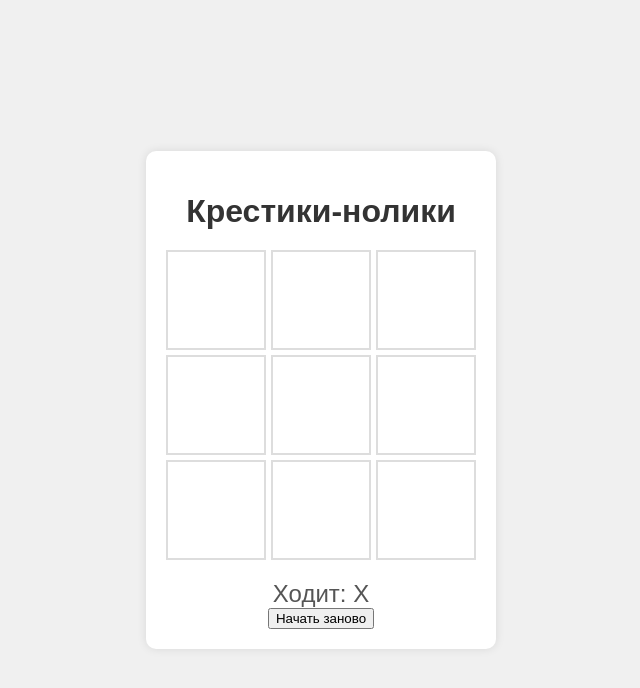
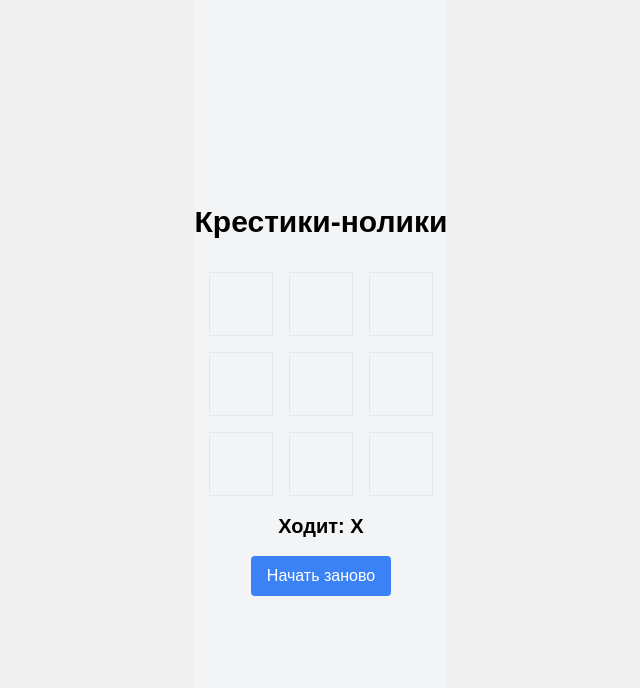
Before and after one commit to OtomiVetra/x-o, a React (Create React App) app: page / in a window 1280 px wide. Shown: the top 688 px of the page, without its empty margins (319-959 px from the left). Built offline with nearby package versions, Linux system fonts and the light colour scheme.

Commit message:
add classes and tailwind

```diff
--- a/package.json
+++ b/package.json
@@ -44,5 +44,8 @@
       "last 1 firefox version",
       "last 1 safari version"
     ]
+  },
+  "devDependencies": {
+    "tailwindcss": "^3.4.10"
   }
 }
--- a/src/components/app/App.js
+++ b/src/components/app/App.js
@@ -1,21 +1,32 @@
-import { Information } from '../information/information';
-import { Field } from '../field/field';
-import style from './App.module.css';
-import { useDispatch } from 'react-redux';
+import React, { Component } from 'react';
+import { connect } from 'react-redux';
+import Information from '../information/information';
+import Field from '../field/field';
 
-export const App = () => {
-	const dispatch = useDispatch();
-
-	const resetGame = () => {
-		dispatch({ type: 'RESET_GAME' });
+class App extends Component {
+	resetGame = () => {
+		this.props.resetGame();
 	};
 
-	return (
-		<div className={style.App}>
-			<h1 className={style.title}>Крестики-нолики</h1>
-			<Field />
-			<Information />
-			<button onClick={resetGame}>Начать заново</button>
-		</div>
-	);
-};
+	render() {
+		return (
+			<div className='flex flex-col items-center justify-center h-screen bg-gray-100'>
+				<h1 className='text-3xl font-bold mb-8'>Крестики-нолики</h1>
+				<Field />
+				<Information />
+				<button
+					className='mt-4 px-4 py-2 bg-blue-500 text-white rounded'
+					onClick={this.resetGame}
+				>
+					Начать заново
+				</button>
+			</div>
+		);
+	}
+}
+
+const mapDispatchToProps = (dispatch) => ({
+	resetGame: () => dispatch({ type: 'RESET_GAME' }),
+});
+
+export default connect(null, mapDispatchToProps)(App);
--- a/src/components/field/field.js
+++ b/src/components/field/field.js
@@ -1,42 +1,57 @@
-import style from './field.module.css';
-import { useSelector, useDispatch } from 'react-redux';
+import React, { Component } from 'react';
+import { connect } from 'react-redux';
 
-export const Field = () => {
-	const { field, currentPlayer, isGameEnded } = useSelector((state) => state);
-	const dispatch = useDispatch();
+class Field extends Component {
+	handleClick = (index) => {
+		const { field, currentPlayer, isGameEnded, makeMove } = this.props;
 
-	const handleClick = (index) => {
 		if (field[index] !== '' || isGameEnded) {
 			return;
 		}
 
-		dispatch({
-			type: 'MAKE_MOVE',
-			payload: { index, player: currentPlayer },
-		});
+		makeMove(index, currentPlayer);
 	};
 
-	const getCellStyle = (cell) => {
+	getCellStyle = (cell) => {
 		if (cell === 'X') {
-			return { color: 'red' };
+			return 'text-red-500';
 		} else if (cell === '0') {
-			return { color: 'blue' };
+			return 'text-blue-500';
 		}
-		return {};
+		return '';
 	};
 
+	render() {
+		const { field } = this.props;
+
 		return (
-		<div className={style.Field}>
+			<div className='grid grid-cols-3 gap-4'>
 				{field.map((cell, index) => (
 					<button
 						key={index}
-					className={style.cell}
-					onClick={() => handleClick(index)}
-					style={getCellStyle(cell)}
+						className={`w-16 h-16 flex items-center justify-center text-2xl font-bold border ${this.getCellStyle(cell)}`}
+						onClick={() => this.handleClick(index)}
 					>
 						{cell}
 					</button>
 				))}
 			</div>
 		);
-};
+	}
+}
+
+const mapStateToProps = (state) => ({
+	field: state.field,
+	currentPlayer: state.currentPlayer,
+	isGameEnded: state.isGameEnded,
+});
+
+const mapDispatchToProps = (dispatch) => ({
+	makeMove: (index, player) =>
+		dispatch({
+			type: 'MAKE_MOVE',
+			payload: { index, player },
+		}),
+});
+
+export default connect(mapStateToProps, mapDispatchToProps)(Field);
--- a/src/components/information/information.js
+++ b/src/components/information/information.js
@@ -1,8 +1,9 @@
-import style from './information.module.css';
-import { useSelector } from 'react-redux';
+import React, { Component } from 'react';
+import { connect } from 'react-redux';
 
-export const Information = () => {
-	const { isGameEnded, winner, currentPlayer, isDraw } = useSelector((state) => state);
+class Information extends Component {
+	render() {
+		const { isGameEnded, winner, currentPlayer, isDraw } = this.props;
 
 		let status;
 		if (isDraw) {
@@ -13,5 +14,15 @@ export const Information = () => {
 			status = `Ходит: ${currentPlayer}`;
 		}
 
-	return <div className={style.Information}>{status}</div>;
-};
+		return <div className='mt-4 text-xl font-semibold'>{status}</div>;
+	}
+}
+
+const mapStateToProps = (state) => ({
+	isGameEnded: state.isGameEnded,
+	winner: state.winner,
+	currentPlayer: state.currentPlayer,
+	isDraw: state.isDraw,
+});
+
+export default connect(mapStateToProps)(Information);
--- a/src/index.css
+++ b/src/index.css
@@ -1,3 +1,7 @@
+@tailwind base;
+@tailwind components;
+@tailwind utilities;
+
 body {
   margin: 0;
   font-family: -apple-system, BlinkMacSystemFont, 'Segoe UI', 'Roboto', 'Oxygen',
--- a/src/index.js
+++ b/src/index.js
@@ -1,7 +1,7 @@
 import React from 'react';
 import ReactDOM from 'react-dom/client';
 import './index.css';
-import { App } from './components/app/App';
+import App from './components/app/App';
 import { Provider } from 'react-redux';
 import { store } from './store';
 
--- /dev/null
+++ b/tailwind.config.js
@@ -0,0 +1,8 @@
+/** @type {import('tailwindcss').Config} */
+module.exports = {
+	content: ['./src/**/*.{html,js}'],
+	theme: {
+		extend: {},
+	},
+	plugins: [],
+};
```
Also changed, not shown: 1 other file (tests, documents, lock files or other folders). Lines whose indentation alone changed are shown as unchanged.
